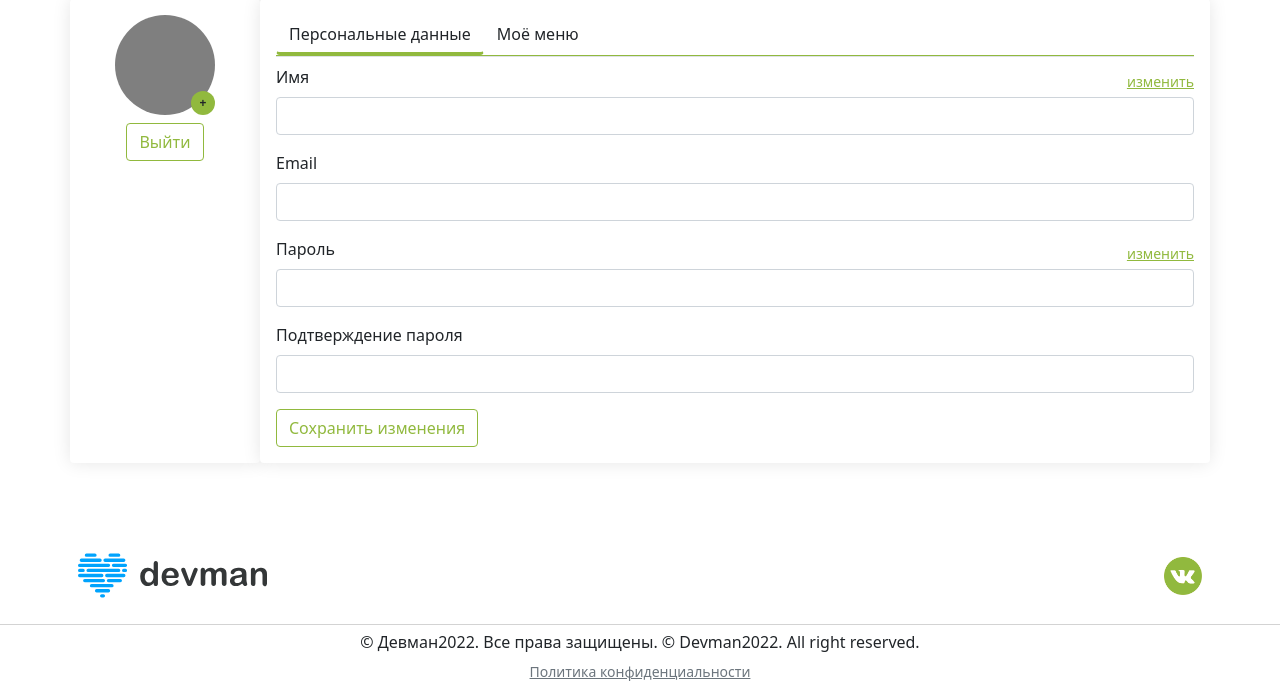
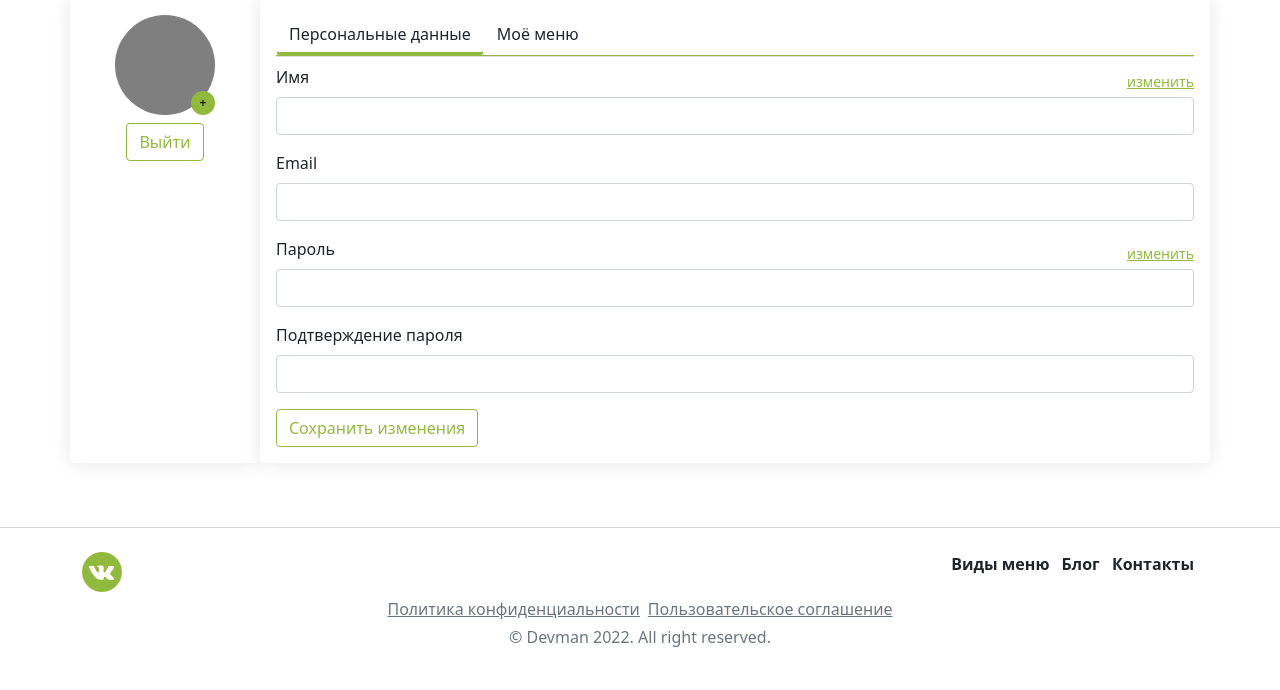
Before and after one commit to Amartyanov1974/foodplan, a Django app: template food_plan/templates/lk.html in a window 1280 px wide. Shown: the part 244-934 px from the top of the page. After the commit the page ends 891 px from the top, so only its background shows below. Run offline with Django 3.2, Linux system fonts and the light colour scheme; the template is opened without the code that fills it, so the values that code supplies are empty; parts of the project's set-up code (start-up, migrations or seed data) failed here and were passed over.

Commit message:
разбил начальную и лк на блоки

```diff
--- a/food_plan/templates/auth.html
+++ b/food_plan/templates/auth.html
@@ -8,7 +8,7 @@
     <link href="https://cdn.jsdelivr.net/npm/bootstrap@5.0.2/dist/css/bootstrap.min.css" rel="stylesheet"
         integrity="sha384-EVSTQN3/azprG1Anm3QDgpJLIm9Nao0Yz1ztcQTwFspd3yD65VohhpuuCOmLASjC" crossorigin="anonymous">
     <link rel="stylesheet" href="{% static 'style.css' %}">
-    <title>Foodplan 2021 - Меню на неделю FOODPLAN</title>
+    <title>Foodplan 2023 - Меню на неделю FOODPLAN</title>
 </head>
 <body>
     <header>
--- /dev/null
+++ b/food_plan/templates/footer.html
@@ -0,0 +1,17 @@
+{% load static %}
+<footer class="footer py-4 mt-5" style="border-top: 1px solid lightgray;">
+    <div class="container d-flex flex-row justify-content-between mb-2">
+        <a href="https://vk.com/devmanorg">
+            <img src="{% static 'img/vk.png' %}" height="40" width="auto" alt="">
+        </a>
+        <div>
+            <a href="#" class="link-dark mx-1" style="text-decoration: none;"><b>Виды меню</b></a>
+            <a href="#" class="link-dark mx-1" style="text-decoration: none;"><b>Блог</b></a>
+            <a href="#" class="link-dark mx-1" style="text-decoration: none;"><b>Контакты</b></a>
+        </div>
+    </div>
+    <div class="container">
+        <h6 class="link-secondary text-center"><a href="#" class="link-secondary me-2">Политика конфиденциальности</a><a href="#" class="link-secondary">Пользовательское соглашение</a></h6>
+        <h6 class="link-secondary text-center">© Devman 2022. All right reserved.</h6>
+    </div>
+</footer>
--- a/food_plan/templates/lk.html
+++ b/food_plan/templates/lk.html
@@ -1,15 +1,6 @@
-<!DOCTYPE html>
-<html lang="en">
+{% extends "master.html" %}
 {% load static %}
-<head>
-    <meta charset="UTF-8">
-    <meta http-equiv="X-UA-Compatible" content="IE=edge">
-    <meta name="viewport" content="width=device-width, initial-scale=1.0">
-    <link href="https://cdn.jsdelivr.net/npm/bootstrap@5.0.2/dist/css/bootstrap.min.css" rel="stylesheet"
-        integrity="sha384-EVSTQN3/azprG1Anm3QDgpJLIm9Nao0Yz1ztcQTwFspd3yD65VohhpuuCOmLASjC" crossorigin="anonymous">
-    <link rel="stylesheet" href="{% static 'style.css' %}">
-    <title>Foodplan 2021 - Меню на неделю FOODPLAN</title>
-</head>
+{% block main %}
 <body>
     <header>
         <nav class="navbar navbar-expand-md navbar-light fixed-top navbar__opacity">
@@ -138,29 +129,5 @@
             </div>
         </section>
     </main>
-    <footer>
-        <nav class="navbar navbar-expand-md navbar-light mt-5">
-            <div class="container p-2">
-                <a class="navbar-brand" href="#">
-                    <img src="{% static 'img/logo.8d8f24edbb5f.svg' %}" height="55" width="189" alt="">
-                </a>
-                <div class="footer__sideBtns d-flex">
-                    <a href="#">
-                        <img src="{% static 'img/vk.png' %}" height="38" width="auto" alt="">
-                    </a>
-                </div>
-            </div>
-        </nav>
-    </footer>
-    <footer class="footer pt-2" style="border-top: 1px solid lightgray;">
-        <div class="container d-flex flex-row justify-content-center mb-2">
-            <small class="text-center">
-                <h6>© Девман2022. Все права защищены. © Devman2022. All right reserved.</h6><a href="#"
-                    class="link-secondary">Политика конфиденциальности</a>
-            </small>
-        </div>
-    </footer>
-    <script src="https://cdn.jsdelivr.net/npm/bootstrap@5.0.2/dist/js/bootstrap.bundle.min.js"
-        integrity="sha384-MrcW6ZMFYlzcLA8Nl+NtUVF0sA7MsXsP1UyJoMp4YLEuNSfAP+JcXn/tWtIaxVXM"
-        crossorigin="anonymous"></script>
+{% endblock %}
 </body>
--- /dev/null
+++ b/food_plan/templates/master.html
@@ -0,0 +1,20 @@
+<!DOCTYPE html>
+<html lang="en">
+{% load static %}
+<head>
+    <meta charset="UTF-8">
+    <meta http-equiv="X-UA-Compatible" content="IE=edge">
+    <meta name="viewport" content="width=device-width, initial-scale=1.0">
+    <link href="https://cdn.jsdelivr.net/npm/bootstrap@5.0.2/dist/css/bootstrap.min.css" rel="stylesheet"
+        integrity="sha384-EVSTQN3/azprG1Anm3QDgpJLIm9Nao0Yz1ztcQTwFspd3yD65VohhpuuCOmLASjC" crossorigin="anonymous">
+    <link rel="stylesheet" href="{% static 'style.css' %}">
+    <title>План питания на неделю, меню, рецепты, список покупок. Классическое меню, безуглеводное меню</title>
+</head>
+{% block main %}{% endblock %}
+{% include "footer.html" %}
+<script src="https://cdn.jsdelivr.net/npm/bootstrap@5.0.2/dist/js/bootstrap.bundle.min.js"
+    integrity="sha384-MrcW6ZMFYlzcLA8Nl+NtUVF0sA7MsXsP1UyJoMp4YLEuNSfAP+JcXn/tWtIaxVXM"
+    crossorigin="anonymous">
+</script>
+</body>
+</html>
--- a/food_plan/templates/order.html
+++ b/food_plan/templates/order.html
@@ -8,7 +8,7 @@
     <link href="https://cdn.jsdelivr.net/npm/bootstrap@5.0.2/dist/css/bootstrap.min.css" rel="stylesheet"
         integrity="sha384-EVSTQN3/azprG1Anm3QDgpJLIm9Nao0Yz1ztcQTwFspd3yD65VohhpuuCOmLASjC" crossorigin="anonymous">
     <link rel="stylesheet" href="{% static 'style.css' %}">
-    <title>Foodplan 2021 - Меню на неделю FOODPLAN</title>
+    <title>Foodplan 2023 - Меню на неделю FOODPLAN</title>
 </head>
 <body>
     <header>
```
Also changed, not shown: food_plan/templates/index.html (+3 -30 lines).
